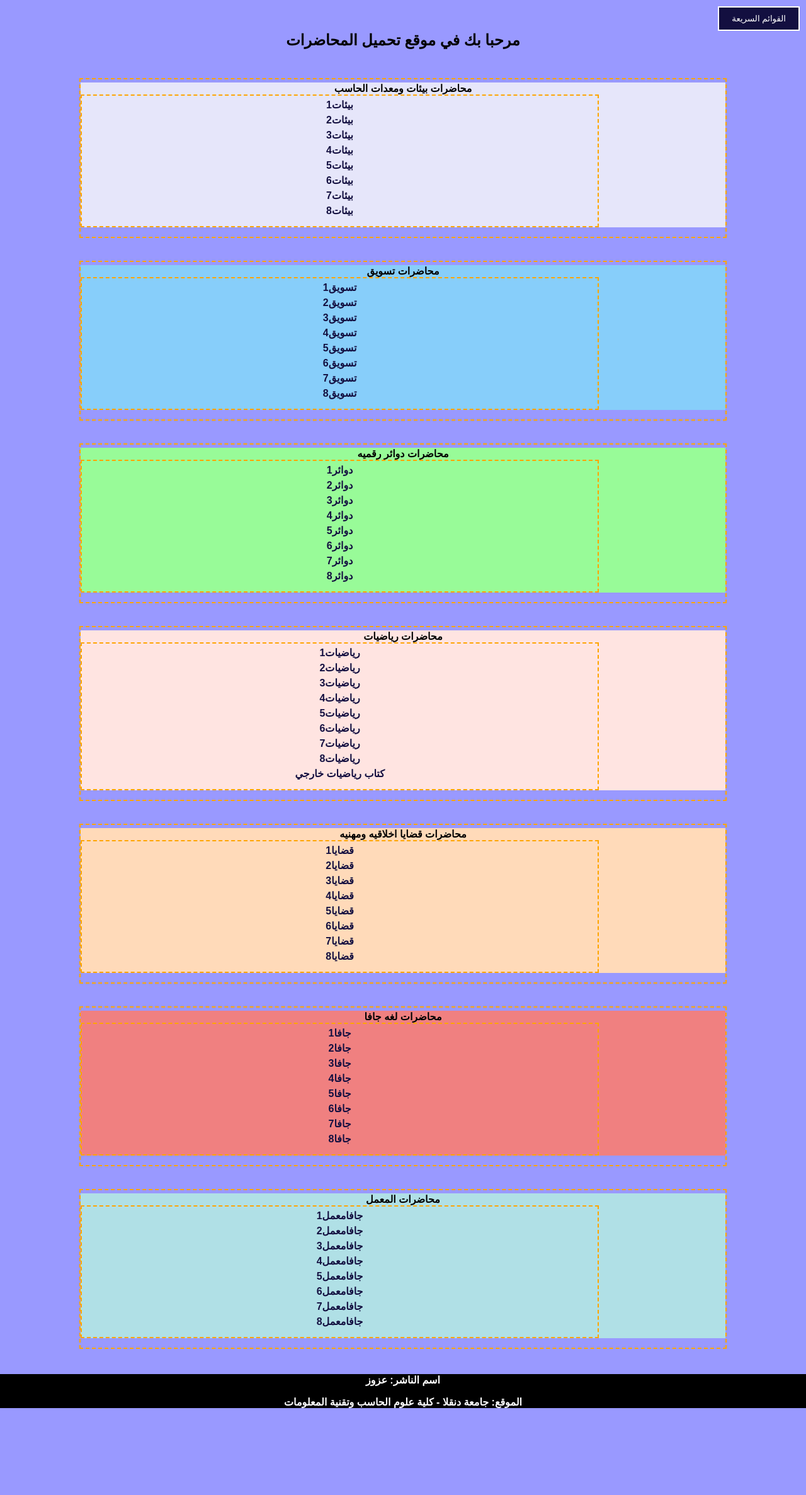
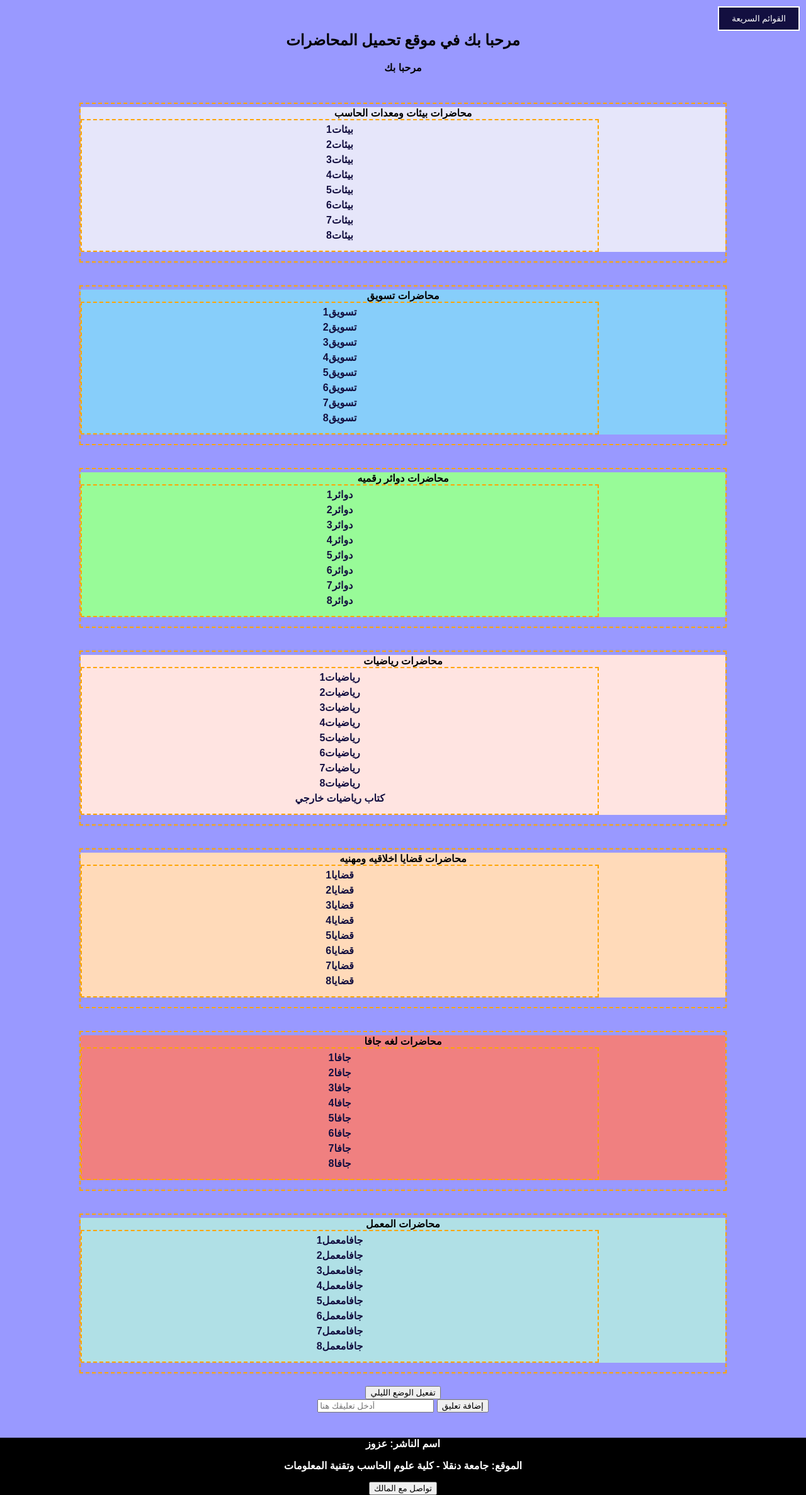
Before and after one commit to Ezzo2684/Azzoz-, a plain HTML site: page index.html in a window 1280 px wide. Shown: the whole page at 63% size. Before the commit the page ends 2252 px from the top, so only its background shows below. Drawn offline with Linux system fonts and the light colour scheme.

Commit message:
Add files via upload

```diff
--- a/index.html
+++ b/index.html
@@ -11,7 +11,7 @@
     <div class="container">
         <div class="quick-access">
             <button id="quick-access-btn" class="attractive-button">القوائم السريعة</button>
-            <div id="quick-access-menu" style="display:none; align-items: center;">
+            <div id="quick-access-menu" style="display:none;">
                 <button onclick="scrollToMenu(1)">محاضرات بيئات ومعدات الحاسب</button>
                 <button onclick="scrollToMenu(2)">محاضرات تسويق</button>
                 <button onclick="scrollToMenu(3)">محاضرات دوائر رقميه</button>
@@ -22,19 +22,9 @@
             </div>
         </div>
         <h2>مرحبا بك في موقع تحميل المحاضرات</h2>
+        <!-- إضافة رسالة ترحيبية -->
+        <div id="welcome-message">مرحبا بك</div>
         <div id="fileList"></div>
-        <!-- إضافة أزرار التنقل - تم إزالة هذه الأزرار -->
-        <!--
-        <div class="nav-buttons">
-        <button onclick="scrollToMenu(1)">محاضرات بيئات ومعدات الحاسب</button>
-        <button onclick="scrollToMenu(2)">محاضرات تسويق</button>
-        <button onclick="scrollToMenu(3)">محاضرات دوائر رقميه</button>
-        <button onclick="scrollToMenu(4)">محاضرات رياضيات</button>
-        <button onclick="scrollToMenu(5)">محاضرات قضايا اخلاقيه ومهنيه</button>
-        <button onclick="scrollToMenu(6)">محاضرات لغه جافا</button>
-        <button onclick="scrollToMenu(7)">محاضرات المعمل</button>
-        </div>
-        -->
         <div class="menu-container">
             <ul id="menu1">
                 <li style="background-color: lavender;">محاضرات بيئات ومعدات الحاسب
@@ -135,10 +125,20 @@
             </ul>
             </li>
             </ul>
+            <!-- إضافة زر للوضع الليلي -->
+            <button onclick="toggleNightMode()">تفعيل الوضع الليلي</button>
+            <!-- إضافة قسم التعليقات -->
+            <div class="comments-section">
+            <input type="text" id="commentInput" placeholder="أدخل تعليقك هنا">
+            <button onclick="addComment()">إضافة تعليق</button>
+            <div id="commentList"></div>
+            </div>
             </div>
             <footer>
             <p>اسم الناشر: عزوز</p>
             <p>الموقع: جامعة دنقلا - كلية علوم الحاسب وتقنية المعلومات</p>
+            <!-- زر للتواصل مع مالك الصفحة -->
+            <button onclick="sendEmail()">تواصل مع المالك</button>
             </footer>
             </div>
             <script src="scripts.js"></script>
--- a/scripts.js
+++ b/scripts.js
@@ -23,9 +23,9 @@ document.getElementById('quick-access-btn').onclick = function() {
 };
 
 // إضافة رسالة ترحيبية عند الدخول للصفحة
-window.onload = function() {
+/*window.onload = function() {
     alert('مرحبا بك في موقع تحميل المحاضرات');
-};
+};*/
 
 // وظيفة لتفعيل الوضع الليلي
 function toggleNightMode() {
```
Lines whose indentation alone changed are shown as unchanged.
